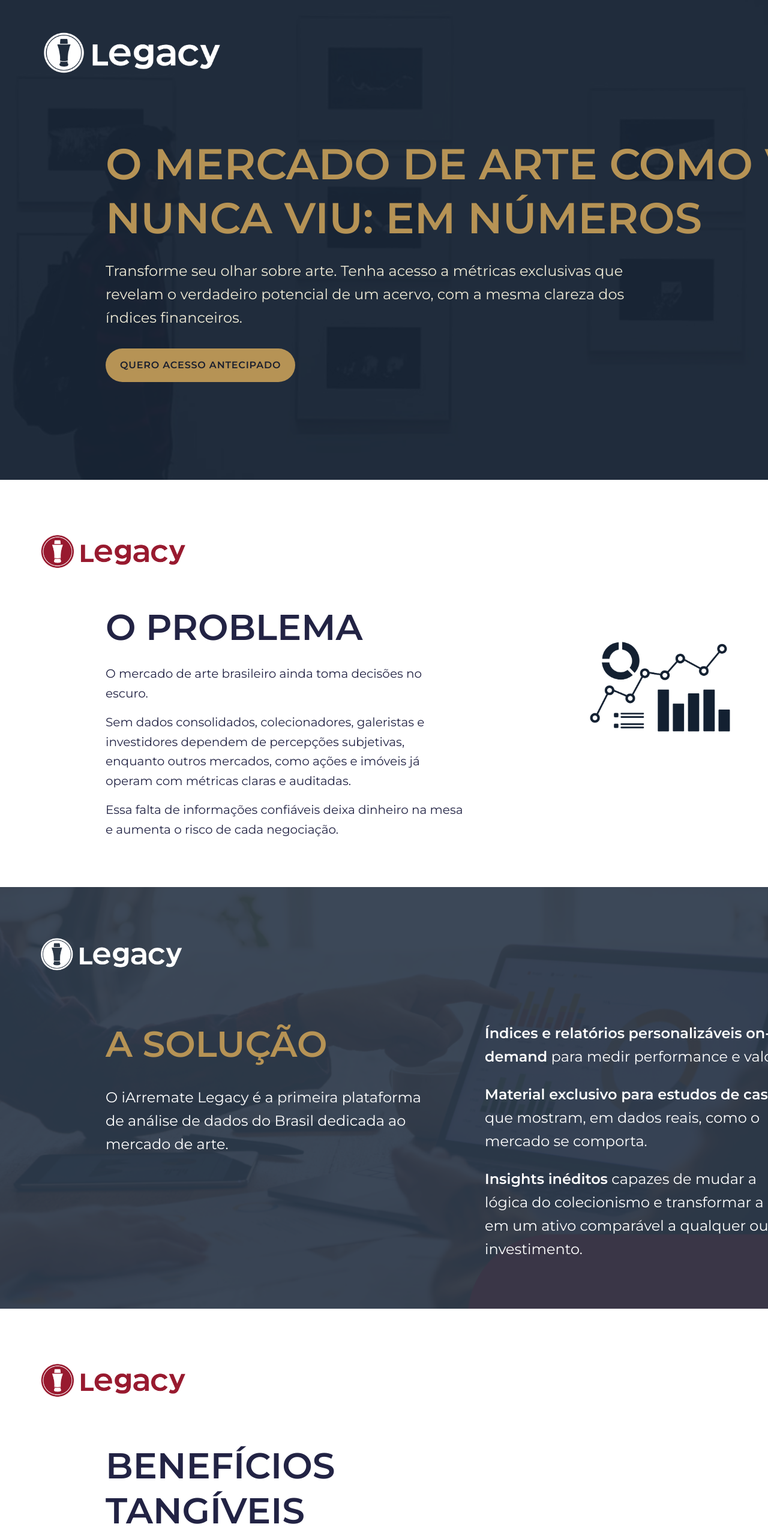
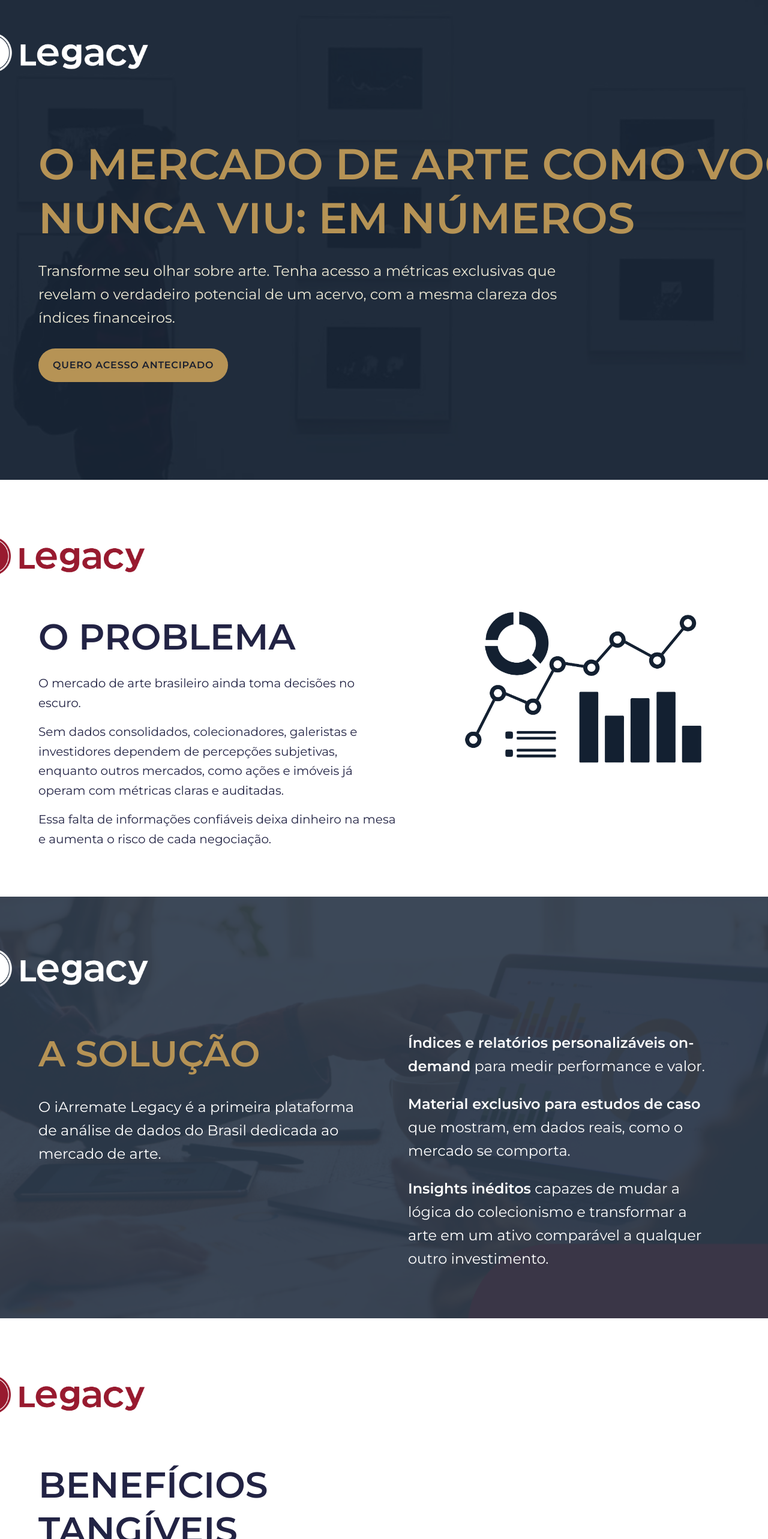
Before and after one commit to devAbreus/IArremateLegacyLP, a Next.js app: page / in a window 1280 px wide. Shown: the top 2566 px of the page at 60% size. Built offline with nearby package versions, Linux system fonts and the light colour scheme.

Commit message:
feat: update landing page

```diff
--- a/src/app/page.tsx
+++ b/src/app/page.tsx
@@ -30,20 +30,22 @@ export default function Home() {
       {/* Content wrapper */}
       <div className="relative z-20 min-h-screen">
         {/* Header with logo */}
-        <header className="pt-8 md:pt-10 lg:pt-12 px-6 sm:px-8 md:px-10 lg:px-12">
+        <header className="w-full pt-8 md:pt-10 lg:pt-12">
+          <div className="max-w-[1400px] mx-auto px-2 sm:px-3 md:px-4 lg:px-5 xl:px-6">
             <Image
               src="/images/iArremateLegacyWhite.png"
               alt="Legacy Logo"
-            width={1080}
-            height={60}
-            className="h-20 sm:h-14 md:h-20 w-auto"
+              width={300}
+              height={50}
+              className="h-14 sm:h-16 md:h-18 lg:h-20 w-auto lg:-ml-24"
               priority
             />
+          </div>
         </header>
 
         {/* Main content */}
-        <main className="relative z-20 flex items-center justify-start min-h-[calc(100vh-160px)] px-6 sm:px-8 md:px-10 lg:px-12 -mt-8 sm:-mt-12 md:-mt-8 lg:-mt-4">
-          <div className="max-w-7xl md:mx-32 w-full">
+        <main className="relative z-20 flex items-center justify-start min-h-[calc(100vh-160px)] -mt-8 sm:-mt-12 md:-mt-8 lg:-mt-4">
+          <div className="max-w-[1400px] mx-auto px-6 sm:px-8 md:px-10 lg:px-12 xl:px-16 w-full">
             <div className="max-w-[720px] md:max-w-[800px] lg:max-w-[900px]">
               {/* Main title */}
               <h1 className="text-[#B69355] font-semibold leading-tight text-3xl sm:text-4xl md:text-5xl lg:text-7xl xl:text-7xl mb-4 sm:mb-6 text-center md:text-left">
@@ -73,22 +75,22 @@ export default function Home() {
     </div>
 
     {/* Section 2: O Problema */}
-    <section className="bg-white overflow-hidden">
-      {/* Logo vermelha no mesmo padrão de tamanho e alinhamento */}
-      <div className="px-6 sm:px-8 md:px-10 lg:px-12 pt-12 sm:pt-16 lg:pt-20">
+    <section className="bg-white overflow-hidden py-12 sm:py-16 lg:py-20">
+      <div className="max-w-[1400px] mx-auto">
+        {/* Logo vermelha com menos margem */}
+        <div className="px-2 sm:px-3 md:px-4 lg:px-5 xl:px-6">
           <Image
             src="/images/iArremateLegacyRed.png"
             alt="Legacy Logo Red"
-          width={1080}
-          height={60}
-          className="h-20 sm:h-14 md:h-20 w-auto mb-8 sm:mb-10 lg:mb-12"
+            width={300}
+            height={50}
+            className="h-16 sm:h-18 md:h-20 lg:h-24 w-auto lg:-ml-24"
             priority
           />
         </div>
 
-      {/* Conteúdo alinhado com primeira seção */}
-      <div className="px-6 sm:px-8 md:px-10 lg:px-12 pb-12 sm:pb-16 lg:pb-20">
-        <div className="max-w-[1440px] 2xl:max-w-[1600px] md:mx-32 w-full">
+        {/* Conteúdo com margem normal */}
+        <div className="px-6 sm:px-8 md:px-10 lg:px-12 xl:px-16 mt-8 sm:mt-10 lg:mt-12">
           <div className="flex flex-col lg:flex-row items-start gap-10 md:gap-12 lg:gap-16">
             {/* Texto à esquerda */}
             <div className="max-w-[720px] md:max-w-[800px] lg:max-w-[600px]">
@@ -108,14 +110,16 @@ export default function Home() {
 
             {/* Ilustração à direita */}
             <div className="flex-1 flex justify-center lg:justify-end">
+              <div className="w-full relative" style={{ transform: 'scale(1.8)', transformOrigin: 'center' }}>
                 <Image
                   src="/images/section2.png"
                   alt="Indicadores do mercado de arte"
                   width={1600}
                   height={1140}
-                className="w-full max-w-[1000px] sm:max-w-[1150px] md:max-w-[1250px] lg:max-w-[1300px] xl:max-w-[1500px] 2xl:max-w-[1600px] h-auto object-contain"
+                  className="w-full h-auto object-contain"
                   priority
                 />
+              </div>
             </div>
           </div>
         </div>
@@ -141,21 +145,22 @@ export default function Home() {
       </div>
 
       {/* Conteúdo */}
-      <div className="relative z-10">
-        {/* Container com padding padrão */}
-        <div className="px-6 sm:px-8 md:px-10 lg:px-12 pt-12 sm:pt-16 lg:pt-20 pb-12 sm:pb-16 lg:pb-20">
-          {/* Logo branca com mais espaçamento abaixo */}
+      <div className="relative z-10 py-12 sm:py-16 lg:py-20">
+        <div className="max-w-[1400px] mx-auto">
+          {/* Logo branca com menos margem */}
+          <div className="px-2 sm:px-3 md:px-4 lg:px-5 xl:px-6">
             <Image
               src="/images/iArremateLegacyWhite.png"
               alt="Legacy Logo White"
-            width={1080}
-            height={60}
-            className="h-20 sm:h-14 md:h-20 w-auto mb-12 sm:mb-14 lg:mb-16 pb-4"
+              width={300}
+              height={50}
+              className="h-14 sm:h-16 md:h-18 lg:h-20 w-auto lg:-ml-24"
               priority
             />
+          </div>
 
-          {/* Grid de duas colunas */}
-          <div className="max-w-[1440px] 2xl:max-w-[1600px] md:mx-32 w-full">
+          {/* Grid de duas colunas com margem normal */}
+          <div className="px-6 sm:px-8 md:px-10 lg:px-12 xl:px-16 mt-12 sm:mt-14 lg:mt-16">
             <div className="grid grid-cols-1 lg:grid-cols-2 gap-10 lg:gap-16 xl:gap-20">
               {/* Coluna esquerda - Título e descrição principal */}
               <div className="max-w-[600px]">
@@ -194,21 +199,22 @@ export default function Home() {
     </section>
 
     {/* Section 4: BENEFÍCIOS TANGÍVEIS */}
-    <section className="bg-white overflow-hidden">
-      {/* Container com padding padrão */}
-      <div className="px-6 sm:px-8 md:px-10 lg:px-12 pt-12 sm:pt-16 lg:pt-20 pb-12 sm:pb-16 lg:pb-20">
-        {/* Logo vermelha */}
+    <section className="bg-white overflow-hidden py-12 sm:py-16 lg:py-20">
+      <div className="max-w-[1400px] mx-auto">
+        {/* Logo vermelha com menos margem */}
+        <div className="px-2 sm:px-3 md:px-4 lg:px-5 xl:px-6">
           <Image
             src="/images/iArremateLegacyRed.png"
             alt="Legacy Logo Red"
-          width={1080}
-          height={60}
-          className="h-20 sm:h-14 md:h-20 w-auto mb-12 sm:mb-14 lg:mb-16"
+            width={300}
+            height={50}
+            className="h-16 sm:h-18 md:h-20 lg:h-24 w-auto lg:-ml-24"
             priority
           />
+        </div>
 
-        {/* Grid de duas colunas */}
-        <div className="max-w-[1440px] 2xl:max-w-[1600px] md:mx-32 w-full">
+        {/* Grid de duas colunas com margem normal */}
+        <div className="px-6 sm:px-8 md:px-10 lg:px-12 xl:px-16 mt-12 sm:mt-14 lg:mt-16">
           <div className="grid grid-cols-1 lg:grid-cols-2 gap-10 lg:gap-16 xl:gap-20 items-center">
             {/* Coluna esquerda - Conteúdo de texto */}
             <div className="max-w-[700px]">
@@ -240,14 +246,16 @@ export default function Home() {
 
             {/* Coluna direita - Ilustração */}
             <div className="flex justify-center lg:justify-end">
+              <div className="w-full relative" style={{ transform: 'scale(1.8)', transformOrigin: 'center' }}>
                 <Image
                   src="/images/section4.png"
                   alt="Análise de dados e métricas"
                   width={800}
                   height={600}
-                className="w-full max-w-[500px] lg:max-w-[600px] xl:max-w-[700px] h-auto object-contain"
+                  className="w-full h-auto object-contain"
                   priority
                 />
+              </div>
             </div>
           </div>
         </div>
@@ -273,20 +281,22 @@ export default function Home() {
       </div>
 
       {/* Conteúdo */}
-      <div className="relative z-10">
-        <div className="px-6 sm:px-8 md:px-10 lg:px-12 pt-12 sm:pt-16 lg:pt-20 pb-12 sm:pb-16 lg:pb-20">
-          {/* Logo branca */}
+      <div className="relative z-10 py-12 sm:py-16 lg:py-20">
+        <div className="max-w-[1400px] mx-auto">
+          {/* Logo branca com menos margem */}
+          <div className="px-2 sm:px-3 md:px-4 lg:px-5 xl:px-6">
             <Image
               src="/images/iArremateLegacyWhite.png"
               alt="Legacy Logo White"
-            width={1080}
-            height={60}
-            className="h-20 sm:h-14 md:h-20 w-auto mb-12 sm:mb-14 lg:mb-16"
+              width={300}
+              height={50}
+              className="h-14 sm:h-16 md:h-18 lg:h-20 w-auto lg:-ml-24"
               priority
             />
+          </div>
 
-          {/* Container do conteúdo */}
-          <div className="max-w-[1440px] 2xl:max-w-[1600px] md:mx-32 w-full">
+          {/* Container do conteúdo com margem normal */}
+          <div className="px-6 sm:px-8 md:px-10 lg:px-12 xl:px-16 mt-12 sm:mt-14 lg:mt-16">
             <div className="max-w-[1100px]">
               {/* Texto do depoimento */}
               <div className="space-y-6 mb-8 lg:mb-10">
```
Lines whose indentation alone changed are shown as unchanged.
